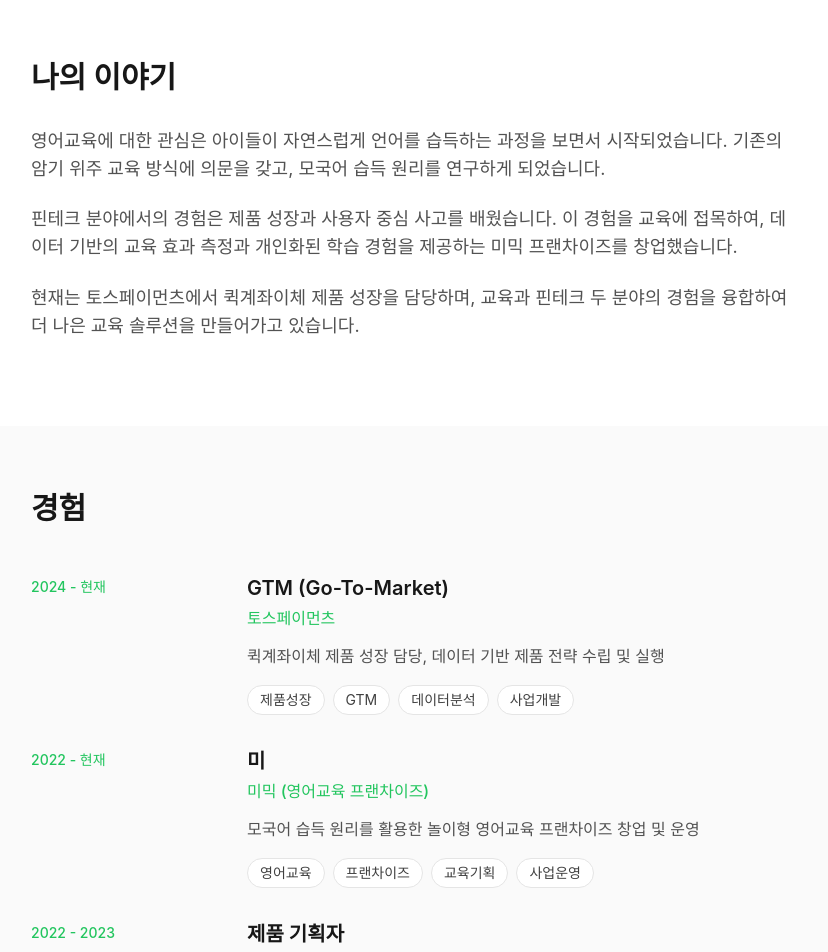
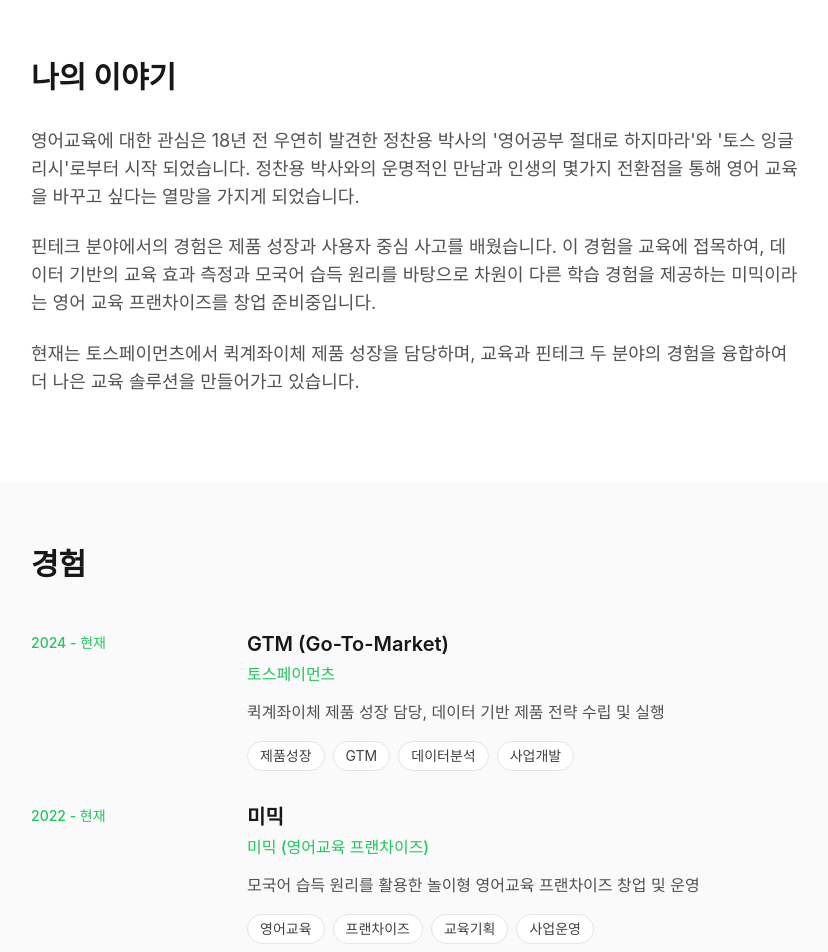
Before and after one commit to Wakeupjin/wakeupjin.github.io, a Next.js app: page /about in a window 1280 px wide. Shown: the part 400-1352 px from the top of the page, without its empty margins (193-1021 px from the left). Built offline with nearby package versions, Linux system fonts and the light colour scheme.

Commit message:
Update blog: improve post descriptions and content

```diff
--- a/pages/about.tsx
+++ b/pages/about.tsx
@@ -13,14 +13,14 @@ const AboutPage = () => {
     },
     {
       period: '2022 - 현재',
-      title: '미',
+      title: '미믹',
       company: '미믹 (영어교육 프랜차이즈)',
       description: '모국어 습득 원리를 활용한 놀이형 영어교육 프랜차이즈 창업 및 운영',
       skills: ['영어교육', '프랜차이즈', '교육기획', '사업운영']
     },
     {
       period: '2022 - 2023',
-      title: '제품 기획자',
+      title: 'Go-To-Market',
       company: '핀테크 스타트업',
       description: '결제 서비스 제품 기획 및 사용자 경험 개선',
       skills: ['제품기획', 'UX/UI', '결제시스템', '사용자분석']
@@ -78,13 +78,12 @@ const AboutPage = () => {
             <h2 className="text-3xl font-bold text-gray-900 mb-8">나의 이야기</h2>
             <div className="prose-custom">
               <p className="text-lg text-gray-600 mb-6">
-                영어교육에 대한 관심은 아이들이 자연스럽게 언어를 습득하는 과정을 보면서 시작되었습니다.
-                기존의 암기 위주 교육 방식에 의문을 갖고, 모국어 습득 원리를 연구하게 되었습니다.
+                영어교육에 대한 관심은 18년 전 우연히 발견한 정찬용 박사의 '영어공부 절대로 하지마라'와 '토스 잉글리시'로부터 시작 되었습니다. 정찬용 박사와의 운명적인 만남과 인생의 몇가지 전환점을 통해 영어 교육을 바꾸고 싶다는 열망을 가지게 되었습니다.
               </p>
               <p className="text-lg text-gray-600 mb-6">
                 핀테크 분야에서의 경험은 제품 성장과 사용자 중심 사고를 배웠습니다.
                 이 경험을 교육에 접목하여, 데이터 기반의 교육 효과 측정과
-                개인화된 학습 경험을 제공하는 미믹 프랜차이즈를 창업했습니다.
+                모국어 습득 원리를 바탕으로 차원이 다른 학습 경험을 제공하는 미믹이라는 영어 교육 프랜차이즈를 창업 준비중입니다.
               </p>
               <p className="text-lg text-gray-600">
                 현재는 토스페이먼츠에서 퀵계좌이체 제품 성장을 담당하며,
--- a/pages/index.tsx
+++ b/pages/index.tsx
@@ -9,7 +9,7 @@ const HomePage = () => {
     {
       id: 1,
       title: '초등학생 영어교육, 미믹킹 놀이로 시작하는 모국어 습득법',
-      excerpt: '미믹이라는 서비스의 핵심인 놀이형 영어 교육의 핵심 원리를 공유합니다.',
+      excerpt: '미믹이라는 서비스의 핵심인 놀이형 영어 교육의 핵심 원리를 공유합니다. 문자와 문법을 배우는 것이 아니라 미믹킹을 통해 영어를 배울 수 있습니다.',
       date: '2023-02-15',
       readTime: '3분',
       category: '영어 교육'
```
